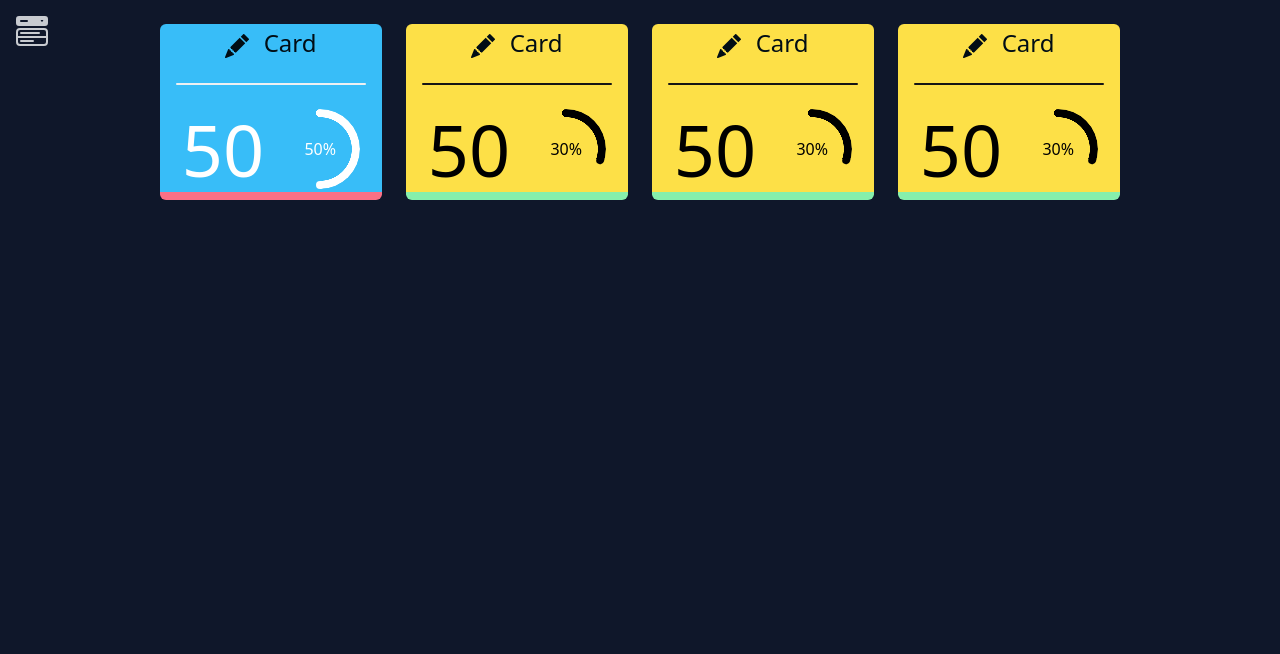
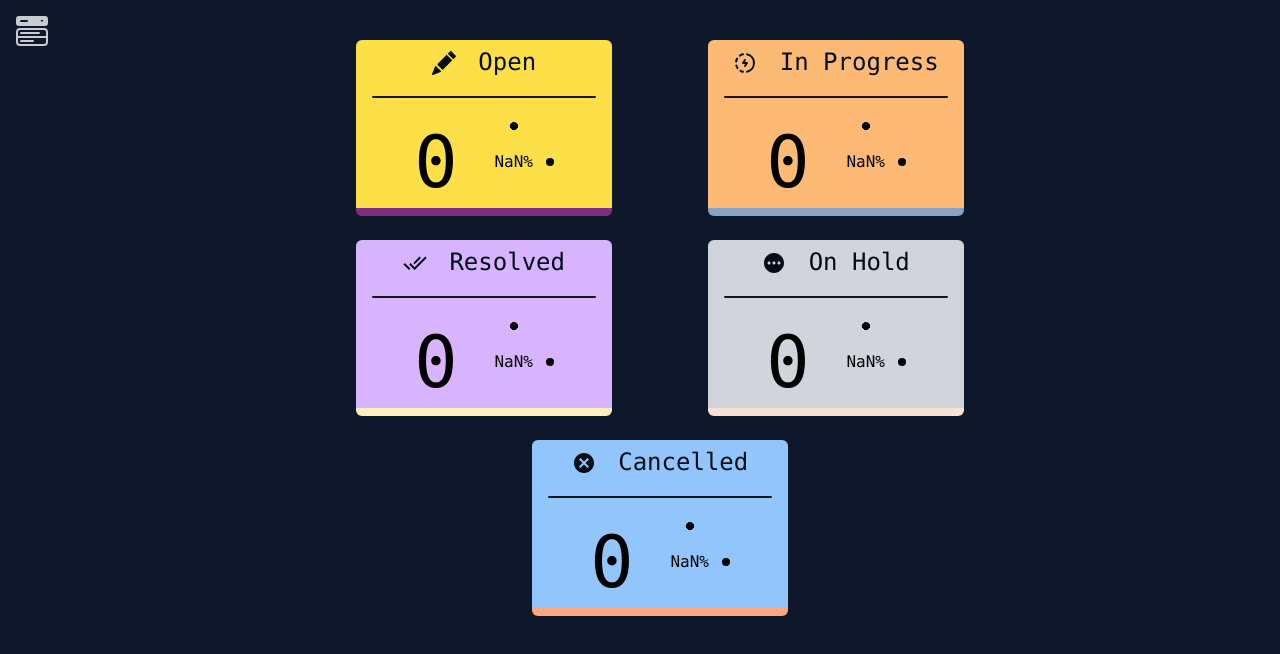
Before and after one commit to Mohitbhatt27/CRM-app, a React (Vite) app: page / in a window 1280 px wide. Shown: the top 654 px of the page. Built offline with nearby package versions, Linux system fonts and the light colour scheme; no server answers; sample sign-in values are in the browser's storage.

Commit message:
Added status bar on basis on tickets

```diff
--- a/src/Redux/Slices/AuthSlice.js
+++ b/src/Redux/Slices/AuthSlice.js
@@ -65,7 +65,7 @@ const authSlice = createSlice({
       localStorage.setItem(
         "data",
         JSON.stringify(action.payload?.data?.userData)
-      );
+      ); // "{id: 1, name: "abc"}"
       localStorage.setItem("token", action.payload?.data?.token);
     });
   },
--- a/src/Redux/Slices/TicketSlice.js
+++ b/src/Redux/Slices/TicketSlice.js
@@ -5,6 +5,13 @@ import axiosInstance from "../../config/axiosInstance";
 
 const initialState = {
   ticketList: [],
+  ticketDistribution: {
+    open: 0,
+    inProgress: 0,
+    resolved: 0,
+    onHold: 0,
+    cancelled: 0,
+  },
 };
 
 export const getAllTicketsforTheUser = createAsyncThunk(
@@ -37,6 +44,20 @@ const ticketSlice = createSlice({
     builder.addCase(getAllTicketsforTheUser.fulfilled, (state, action) => {
       if (!action?.payload?.data) return;
       state.ticketList = action?.payload?.data?.result;
+
+      const tickets = action?.payload?.data?.result;
+
+      state.ticketDistribution = {
+        open: 0,
+        inProgress: 0,
+        resolved: 0,
+        onHold: 0,
+        cancelled: 0,
+      };
+      tickets.forEach((ticket) => {
+        state.ticketDistribution[ticket.status] =
+          state.ticketDistribution[ticket.status] + 1;
+      });
     });
   },
 });
--- a/src/Redux/store.js
+++ b/src/Redux/store.js
@@ -8,6 +8,7 @@ export const store = configureStore({
     auth: authSliceReducer,
     tickets: ticketSliceReducer,
   },
-  middleware: (getDefaultMiddleware) => getDefaultMiddleware({serializableCheck: false}),
+  middleware: (getDefaultMiddleware) =>
+    getDefaultMiddleware({ serializableCheck: false }),
   devTools: true,
 });
--- a/src/components/Card.jsx
+++ b/src/components/Card.jsx
@@ -10,9 +10,9 @@ function Card({
 }) {
   return (
     <div
-      className={`border-b-8 ${borderColor} w-64 h-44 ${background} rounded-md flex flex-col justify-center items-center py-2 transition ease-in-out delay-150 hover:-translate-y-1 hover:scale-110  duration-300 ...`}
+      className={`border-b-8 ${borderColor} w-64 h-44 ${background} rounded-md flex flex-col justify-center items-center py-2 transition ease-in-out delay-150 hover:-translate-y-1 hover:scale-110  duration-300 ... `}
     >
-      <div className="text-primary-content text-2xl mb-2">
+      <div className="text-primary-content text-2xl mb-0.5">
         {children} <span>{titleText}</span>
       </div>
 
@@ -22,9 +22,9 @@ function Card({
         <div className={`text-7xl ${fontColor}`}>{quantity}</div>
         <div
           className={`radial-progress ${fontColor}`}
-          style={{ "--value": status }}
+          style={{ "--value": status * 100 }}
         >
-          {status}%
+          {(status * 100).toFixed(2)}%
         </div>
       </div>
     </div>
--- a/src/layouts/HomeLayout.jsx
+++ b/src/layouts/HomeLayout.jsx
@@ -12,8 +12,7 @@ function HomeLayout({ children }) {
 
   function handleLogout() {
     dispatch(logout());
-    console.log(authState.isLoggedIn);
-    navigate("/");
+    navigate("/login");
   }
 
   useEffect(() => {
@@ -45,7 +44,7 @@ function HomeLayout({ children }) {
             </li>
 
             <li className="absolute bottom-8 w-5/6">
-              <div className="w-full flex justify-center items-center bg-blue-500">
+              <div className="w-full flex justify-center items-center bg-blue-500 hover:bg-indigo-400">
                 {!authState.isLoggedIn ? (
                   <>
                     <Link
@@ -81,7 +80,9 @@ function HomeLayout({ children }) {
       </div>
 
       <div className="flex items-start justify-center">
-        <div className="w-3/4">{children}</div>
+        <div className="w-3/4 flex items-center justify-center ml-10">
+          {children}
+        </div>
       </div>
     </div>
   );
--- a/src/pages/auth/Login.jsx
+++ b/src/pages/auth/Login.jsx
@@ -30,6 +30,8 @@ function Login() {
     if (!loginDetails.email || !loginDetails.password) {
       return;
     }
+
+    console.log("calling login", loginDetails);
 
     const response = await dispatch(login(loginDetails));
     console.log(response);
--- a/src/pages/home/Home.jsx
+++ b/src/pages/home/Home.jsx
@@ -1,5 +1,7 @@
 import { useEffect } from "react";
 import { BsFillPencilFill } from "react-icons/bs";
+import { MdCancel, MdOutlineDoneAll, MdPending } from "react-icons/md";
+import { TbProgressBolt } from "react-icons/tb";
 import { useDispatch, useSelector } from "react-redux";
 
 import Card from "../../components/Card";
@@ -7,7 +9,7 @@ import HomeLayout from "../../layouts/HomeLayout";
 import { getAllTicketsforTheUser } from "../../Redux/Slices/TicketSlice";
 function Home() {
   const authState = useSelector((state) => state.auth);
-  const ticketState = useSelector((state) => state.tickets);
+  const ticketsState = useSelector((state) => state.tickets);
   const dispatch = useDispatch();
 
   async function loadTickets() {
@@ -22,38 +24,78 @@ function Home() {
   return (
     <HomeLayout>
       <div
-        className="flex flex-row items-center justify-center gap-6 mt-6
+        className="mt-10 flex w-4/5 flex-row justify-center items-center gap-x-24 gap-y-6 flex-wrap font-mono ...
       "
       >
-        <Card>
-          <BsFillPencilFill className="inline mr-2" />
-        </Card>
         <Card
-          status={30}
+          titleText="Open"
+          status={
+            ticketsState.ticketDistribution.open /
+            ticketsState.ticketList.length
+          }
+          quantity={ticketsState.ticketDistribution.open}
           background="bg-yellow-300"
-          borderColor="border-green-300"
+          borderColor="border-[#7E2F81]"
           fontColor="text-black"
           dividerColor="bg-black"
         >
           <BsFillPencilFill className="inline mr-2" />
         </Card>
         <Card
-          status={30}
-          background="bg-yellow-300"
-          borderColor="border-green-300"
+          titleText="In Progress"
+          status={
+            ticketsState.ticketDistribution.inProgress /
+            ticketsState.ticketList.length
+          }
+          quantity={ticketsState.ticketDistribution.inProgress}
+          background="bg-orange-300"
+          borderColor="border-[#87A4C5]"
           fontColor="text-black"
           dividerColor="bg-black"
         >
-          <BsFillPencilFill className="inline mr-2" />
+          <TbProgressBolt className="inline mr-2" />
         </Card>
         <Card
-          status={30}
-          background="bg-yellow-300"
-          borderColor="border-green-300"
+          titleText="Resolved"
+          status={
+            ticketsState.ticketDistribution.resolved /
+            ticketsState.ticketList.length
+          }
+          quantity={ticketsState.ticketDistribution.resolved}
+          background="bg-purple-300"
+          borderColor="border-[#FFF1BE]"
           fontColor="text-black"
           dividerColor="bg-black"
         >
-          <BsFillPencilFill className="inline mr-2" />
+          <MdOutlineDoneAll className="inline mr-2" />
+        </Card>
+        <Card
+          titleText="On Hold"
+          status={
+            ticketsState.ticketDistribution.onHold /
+            ticketsState.ticketList.length
+          }
+          quantity={ticketsState.ticketDistribution.onHold}
+          background="bg-gray-300"
+          borderColor="border-[#F4E3D4]"
+          fontColor="text-black"
+          dividerColor="bg-black"
+        >
+          <MdPending className="inline mr-2" />
+        </Card>
+        <Card
+          titleText="Cancelled"
+          status={
+            ticketsState.ticketDistribution.cancelled /
+            ticketsState.ticketList.length
+          }
+          quantity={ticketsState.ticketDistribution.cancelled}
+          background="bg-blue-300"
+          borderColor="border-[#FFA77D]"
+          fontColor="text-black"
+          dividerColor="bg-black"
+        >
+          <MdCancel className="inline mr-2" />
         </Card>
       </div>
     </HomeLayout>
```
